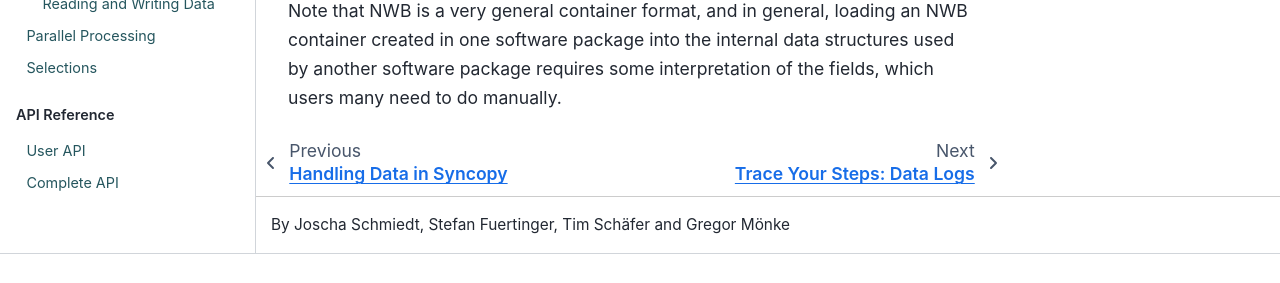
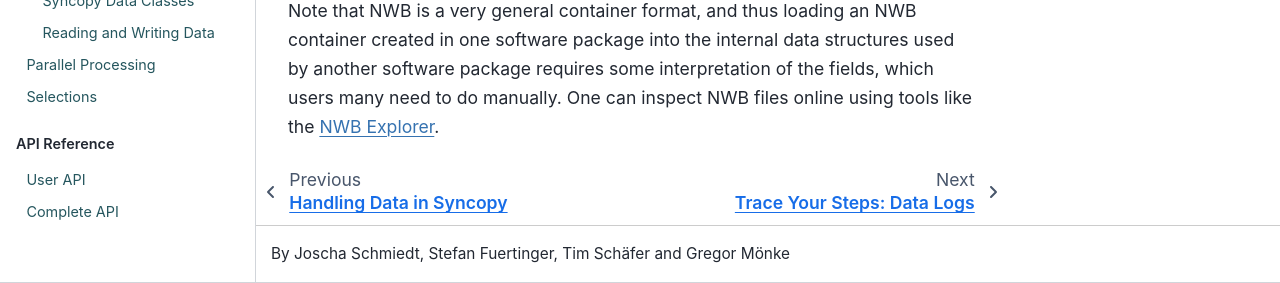
Before and after one commit to esi-neuroscience/syncopy, a Sphinx documentation site: the page built from doc/source/user/data_basics.rst, in a window 1280 px wide and 900 px high, scrolled down 1814 px, cut to the strip 617-900 px from the top of the window. Built offline with Sphinx 7.4.7 and the Sphinx Book theme 1.1.4, drawn with Linux system fonts in a browser that asks for light colours; the version number is read from the project's files by our own code; before the commit the page ends 2685 px from its top, so only the background shows below that.

Commit message:
CHG: rewording, add nwbexplorer link

```diff
--- a/doc/source/user/data_basics.rst
+++ b/doc/source/user/data_basics.rst
@@ -88,4 +88,4 @@ Syncopy supports export of data to `NWB <https://www.nwb.org/>`_ format for obje
     syncopy.TimeLockData.save_nwb
     syncopy.SpikeData.save_nwb
 
-Note that NWB is a very general container format, and in general, loading an NWB container created in one software package into the internal data structures used by another software package requires some interpretation of the fields, which users many need to do manually.
+Note that NWB is a very general container format, and thus loading an NWB container created in one software package into the internal data structures used by another software package requires some interpretation of the fields, which users many need to do manually. One can inspect NWB files online using tools like the `NWB Explorer <https://nwbexplorer.opensourcebrain.org>`_.
```
